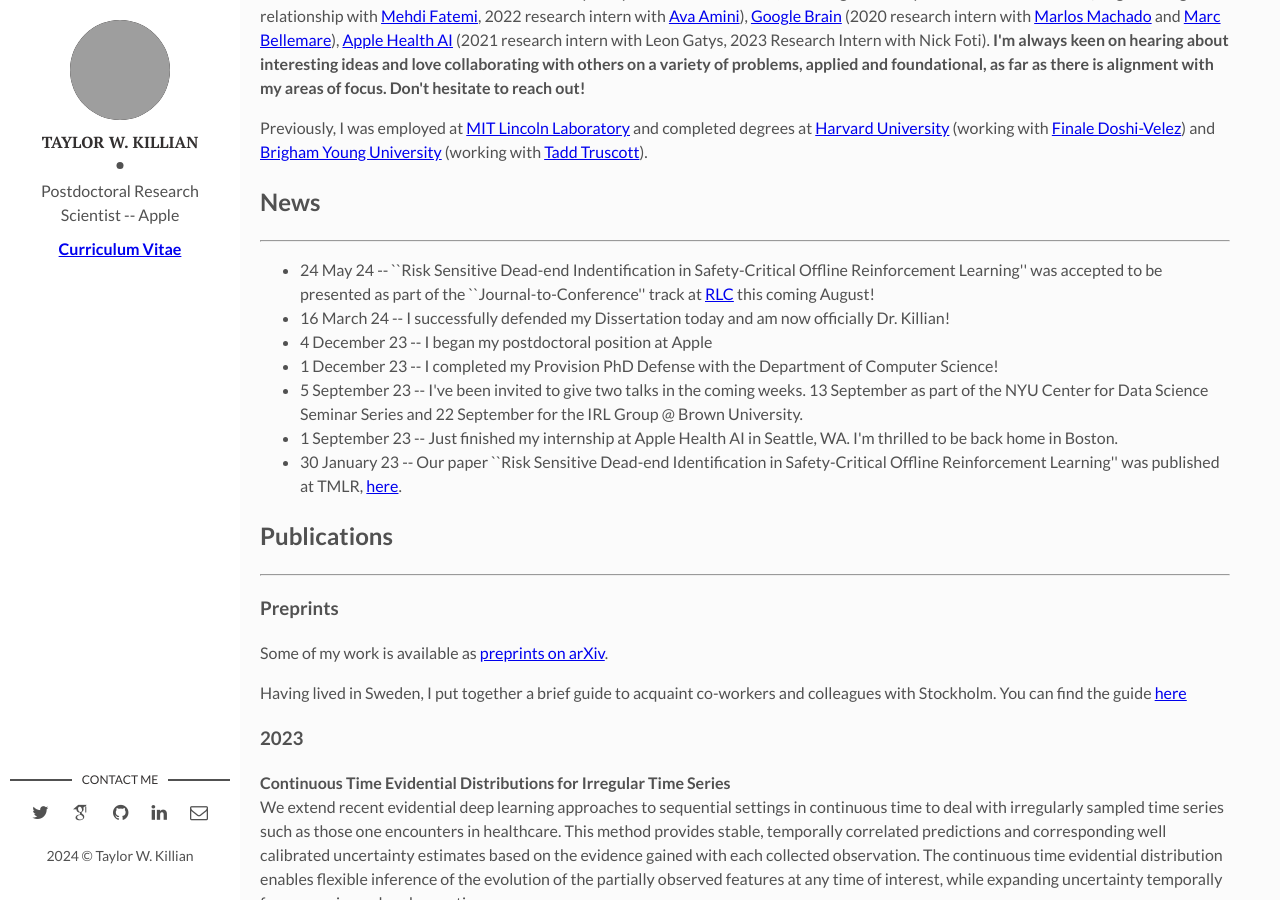
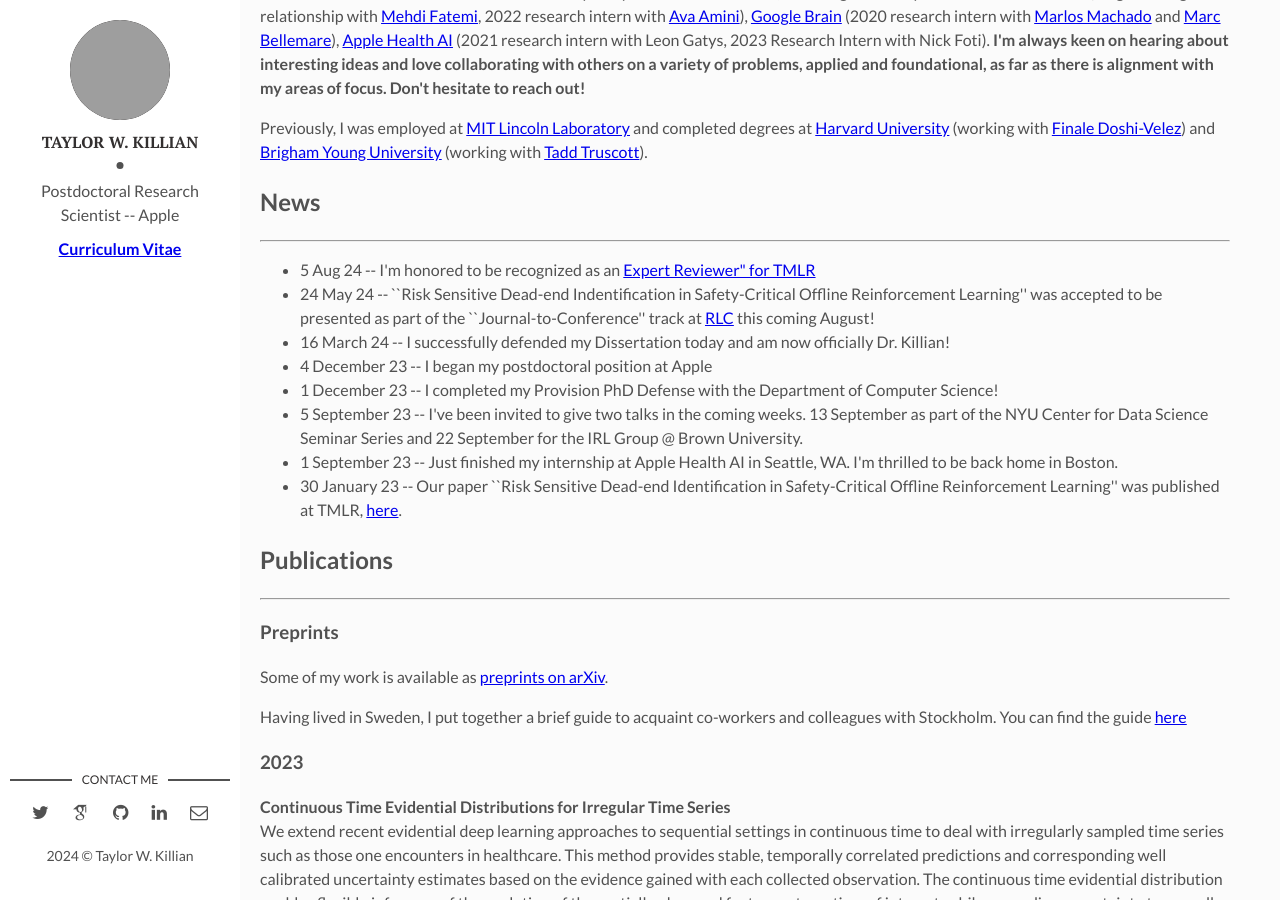
Before and after one commit to twkillian/twkillian.github.io, a Jekyll site: the page built from index.html, in a window 1280 px wide and 900 px high, scrolled down 368 px. Built offline with Jekyll 4.4.1, drawn with Linux system fonts in a browser that asks for light colours; nearby versions of some CDN libraries; some web fonts are replaced; the list of posts is cut into pages by our own code; grey boxes are pictures that could not be loaded.

Commit message:
Added TMLR expert reviewer designation

```diff
--- a/index.html
+++ b/index.html
@@ -36,7 +36,8 @@ layout: main
           <hr>
           <p>
             <ul class="nav nav-pills nav-stacked">
-            <li> 24 May 24 -- ``Risk Sensitive Dead-end Indentification in Safety-Critical Offline Reinforcement Learning'' was accepted to be presented as part of the ``Journal-to-Conference'' track at <a href="https://rl-conference.cc/">RLC</a> this coming August!</li>
+            <li> 5 Aug 24 -- I'm honored to be recognized as an <a href="https://jmlr.org/tmlr/expert-reviewers.html">Expert Reviewer" for TMLR</a></li>
+	    <li> 24 May 24 -- ``Risk Sensitive Dead-end Indentification in Safety-Critical Offline Reinforcement Learning'' was accepted to be presented as part of the ``Journal-to-Conference'' track at <a href="https://rl-conference.cc/">RLC</a> this coming August!</li>
             <li> 16 March 24 -- I successfully defended my Dissertation today and am now officially Dr. Killian!</li>
             <li> 4 December 23 -- I began my postdoctoral position at Apple</li>
             <li> 1 December 23 -- I completed my Provision PhD Defense with the Department of Computer Science!</li>
```
